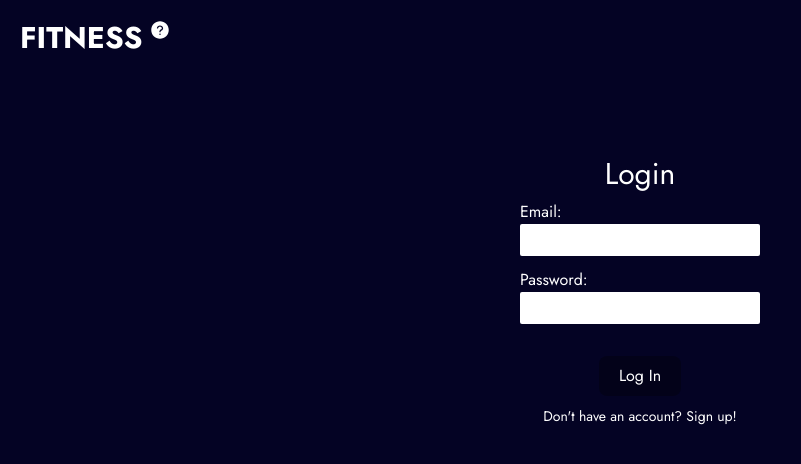
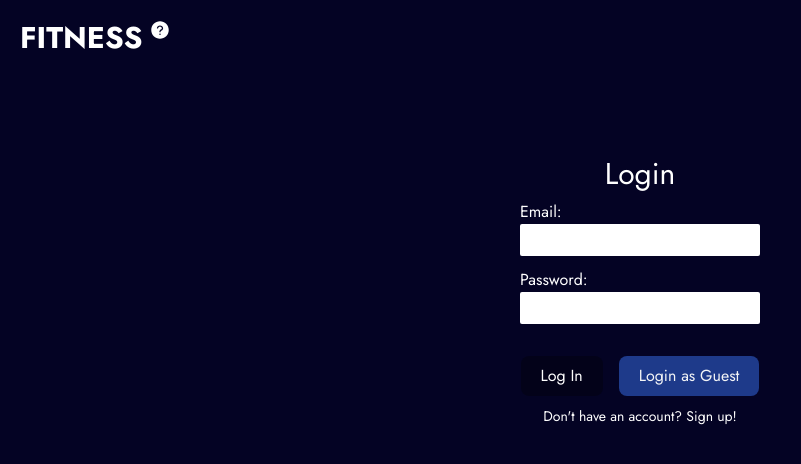
Before and after one commit to pn-code/fitness-app, a React (Vite) app in the folder client/: page /login in a window 1280 px wide. Shown: the top 464 px of the page, without its empty margins (0-801 px from the left). Built offline with nearby package versions, Linux system fonts and the light colour scheme; no server answers.

Commit message:
Edited server calls for CRUD if user is guest

```diff
--- a/client/src/components/AddCalorieGoalModal.jsx
+++ b/client/src/components/AddCalorieGoalModal.jsx
@@ -7,7 +7,7 @@ const AddCalorieGoalModal = ({ closeModal, user, setUser }) => {
 
     const handleSubmitCalorieGoal = async (e) => {
         e.preventDefault();
-        if (user?._id && calorieGoal !== "") {
+        if (user?._id && calorieGoal !== "" && user?._id != 1) {
             try {
                 await serverAPI.put(
                     `/user/${user._id}`,
@@ -18,17 +18,17 @@ const AddCalorieGoalModal = ({ closeModal, user, setUser }) => {
                         },
                     }
                 );
-
-                setUser((user) => ({
-                    ...user,
-                    calorieGoal,
-                }));
-
-                closeModal();
             } catch (error) {
                 console.error(error);
             }
         }
+
+        setUser((user) => ({
+            ...user,
+            calorieGoal,
+        }));
+
+        closeModal();
     };
 
     return (
--- a/client/src/components/AddWeightModal.jsx
+++ b/client/src/components/AddWeightModal.jsx
@@ -8,7 +8,21 @@ const AddWeightModal = ({ closeModal, user, setUser }) => {
 
     const handleSubmitWeight = async (e) => {
         e.preventDefault();
-        if (user?._id && currentWeight !== "") {
+
+        const weightObj =
+            checkedUnitInput === "pounds"
+                ? {
+                      pounds: currentWeight,
+                      kilograms: currentWeight / 2.205,
+                      date: new Date(),
+                  }
+                : {
+                      pounds: currentWeight * 2.205,
+                      kilograms: currentWeight,
+                      date: new Date(),
+                  };
+
+        if (user?._id && currentWeight !== "" && user?._id != 1) {
             try {
                 const weightObj =
                     checkedUnitInput === "pounds"
@@ -32,17 +46,17 @@ const AddWeightModal = ({ closeModal, user, setUser }) => {
                         Authorization: `Bearer ${user.accessToken}`,
                     },
                 });
-
-                setUser((user) => ({
-                    ...user,
-                    weights: [...user?.weights, weightObj],
-                }));
-
-                closeModal();
             } catch (error) {
                 console.error(error);
             }
         }
+
+        setUser((user) => ({
+            ...user,
+            weights: [...user?.weights, weightObj],
+        }));
+
+        closeModal();
     };
 
     return (
--- a/client/src/pages/AddEntry.jsx
+++ b/client/src/pages/AddEntry.jsx
@@ -55,11 +55,13 @@ const AddEntry = ({ user }) => {
     const handleSubmit = async (e) => {
         e.preventDefault();
         // Submit data to database
-        await serverAPI.post(`/journal`, entry, {
-            headers: {
-                Authorization: `Bearer ${user.accessToken}`,
-            },
-        });
+        if (user._id != 1) {
+            await serverAPI.post(`/journal`, entry, {
+                headers: {
+                    Authorization: `Bearer ${user.accessToken}`,
+                },
+            });
+        }
         Navigate("/journal");
     };
 
--- a/client/src/pages/AddPlan.jsx
+++ b/client/src/pages/AddPlan.jsx
@@ -53,11 +53,17 @@ const AddPlan = ({ user }) => {
                 saved: [],
             };
 
-            await serverAPI.post("/plans", plan, {
-                headers: {
-                    Authorization: `Bearer ${user.accessToken}`,
-                },
-            });
+            if (user._id != 1) {
+                try {
+                    await serverAPI.post("/plans", plan, {
+                        headers: {
+                            Authorization: `Bearer ${user.accessToken}`,
+                        },
+                    });
+                } catch (error) {
+                    console.error(error);
+                }
+            }
 
             Navigate("/my-plans");
         } catch (error) {
--- a/client/src/pages/Calculator.jsx
+++ b/client/src/pages/Calculator.jsx
@@ -50,6 +50,7 @@ const Calculator = ({ user, setUser }) => {
               };
 
         // Set it in DB
+        if (user._id != 1) {
             try {
                 await serverAPI.put(`/user/${user._id}`, updatedObj, {
                     withCredentials: true,
@@ -59,6 +60,7 @@ const Calculator = ({ user, setUser }) => {
                 });
             } catch (err) {
                 console.error(err);
+            }
         }
 
         // Set it on client side
--- a/client/src/pages/Journal.jsx
+++ b/client/src/pages/Journal.jsx
@@ -9,12 +9,14 @@ const Journal = ({ user }) => {
     const [plans, setPlans] = useState([]);
 
     const fetchPlans = async () => {
+        if (user._id != 1) {
             const res = await serverAPI.get(`/plans/${user?._id}`, {
                 headers: {
                     Authorization: `Bearer ${user.accessToken}`,
                 },
             });
             setPlans(res.data.plans);
+        }
     };
 
     useEffect(() => {
@@ -24,12 +26,14 @@ const Journal = ({ user }) => {
     }, []);
 
     const fetchEntries = async () => {
+        if (user._id != 1) {
             const res = await serverAPI.get(`/journal/${user._id}`, {
                 headers: {
                     Authorization: `Bearer ${user.accessToken}`,
                 },
             });
             setEntries(res.data.entries);
+        }
     };
 
     useEffect(() => {
--- a/client/src/pages/Login.jsx
+++ b/client/src/pages/Login.jsx
@@ -12,7 +12,7 @@ const Login = ({ setUser }) => {
 
     const canSubmit = email !== "" && password !== "" && loading !== true;
 
-    const handleSubmit = async (e) => {
+    const loginUser = async (e) => {
         setFormError(false);
         setLoading(true);
         e.preventDefault();
@@ -34,6 +34,16 @@ const Login = ({ setUser }) => {
         setLoading(false);
     };
 
+    const loginAsGuest = async () => {
+        const res = await serverAPI.post(`/auth/guest`);
+        if (res.status === 200) {
+            setUser(res.data);
+            Navigate("/");
+        } else {
+            throw new Error("Invalid Credentials");
+        }
+    };
+
     return (
         <div className="flex flex-col bg-[#040324] text-white px-10 pt-10 gap-2 items-center mt-10">
             <h1 className="text-3xl text-center">Login</h1>
@@ -43,7 +53,7 @@ const Login = ({ setUser }) => {
                 </span>
             )}
             <form
-                onSubmit={handleSubmit}
+                onSubmit={loginUser}
                 className="bg-[#040324] flex flex-col items-center justify-center gap-3"
             >
                 <div className="flex flex-col">
@@ -70,6 +80,7 @@ const Login = ({ setUser }) => {
                     />
                 </div>
 
+                <section className="flex gap-4">
                     <button
                         disabled={!canSubmit}
                         className="bg-[#3731e0] text-white mt-5 px-5 py-2 rounded-lg hover:bg-white hover:text-[#040324] ease-in duration-150"
@@ -77,6 +88,14 @@ const Login = ({ setUser }) => {
                     >
                         Log In
                     </button>
+                    <button
+                        onClick={loginAsGuest}
+                        className="bg-blue-900 text-gray-100 mt-5 px-5 py-2 rounded-lg hover:bg-white hover:text-[#040324] ease-in duration-150"
+                        type="button"
+                    >
+                        Login as Guest
+                    </button>
+                </section>
             </form>
 
             <Link to="/sign-up">
```
Lines whose indentation alone changed are shown as unchanged.
